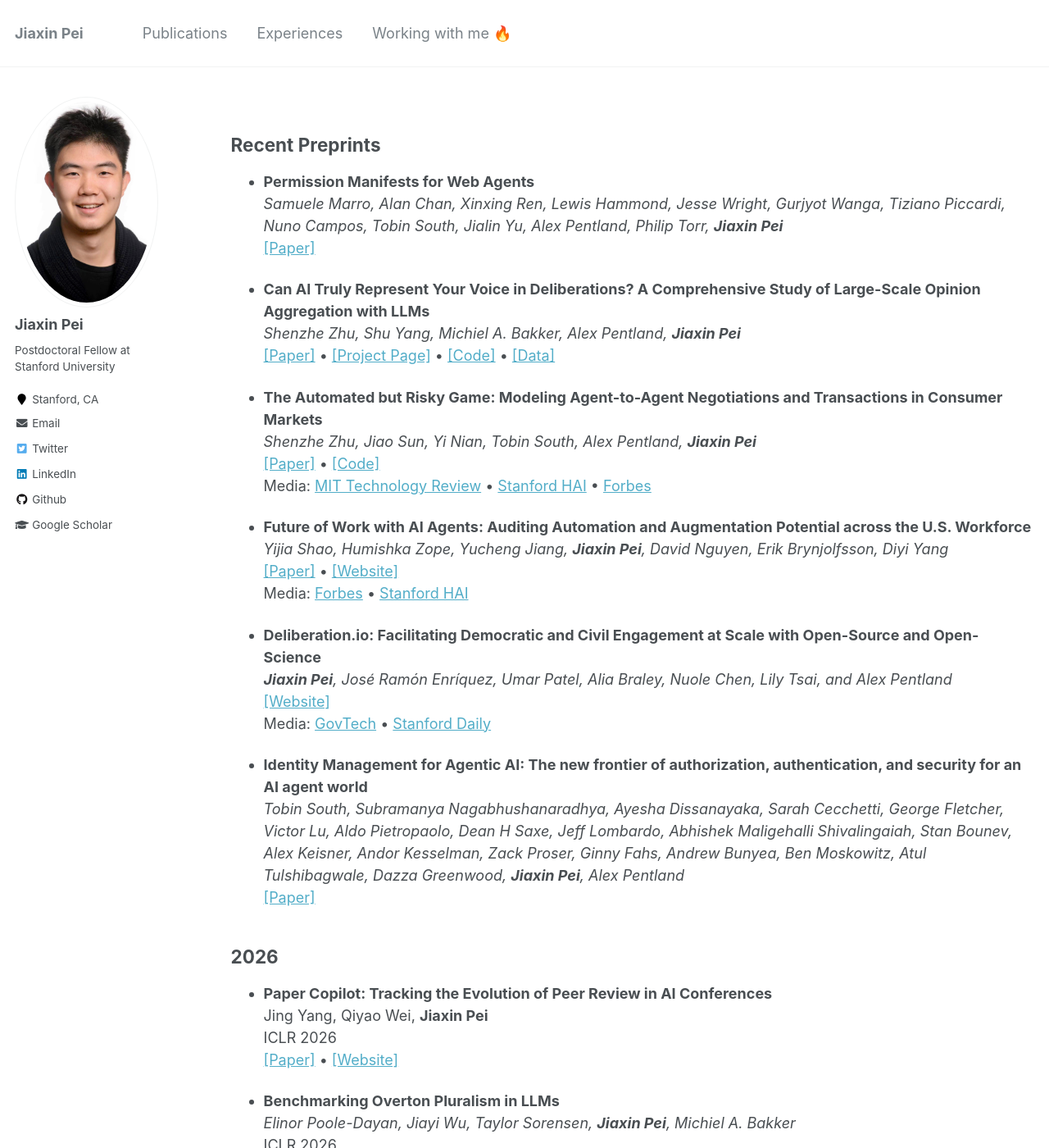
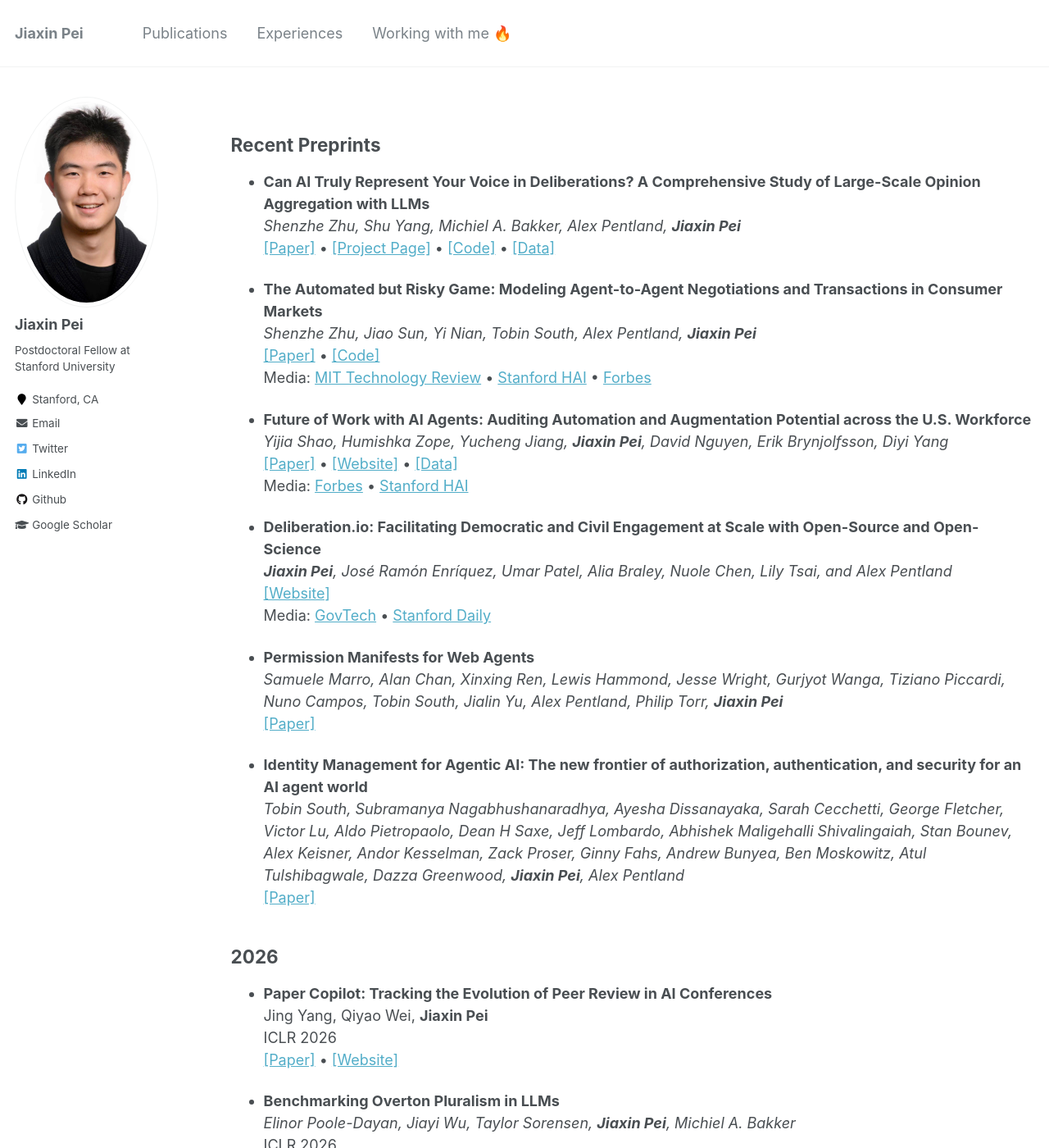
Before and after one commit to Jiaxin-Pei/Jiaxin-Pei.github.io, a Jekyll site: the page built from _pages/publications.md, in a window 1280 px wide and 1400 px high. Shown: the whole window at 82% size. Built offline with Jekyll 4.4.1, drawn with Linux system fonts in a browser that asks for light colours; some of the changed lines change nothing that is shown.

Commit message:
update pages

```diff
--- a/_pages/publications.md
+++ b/_pages/publications.md
@@ -29,10 +29,6 @@ redirect_from:
 ## Recent Preprints
 
 
-* **Permission Manifests for Web Agents**
-  *Samuele Marro, Alan Chan, Xinxing Ren, Lewis Hammond, Jesse Wright, Gurjyot Wanga, Tiziano Piccardi, Nuno Campos, Tobin South, Jialin Yu, Alex Pentland, Philip Torr, **Jiaxin Pei***
-  [[Paper]](https://arxiv.org/abs/2601.02371)
-
 * **Can AI Truly Represent Your Voice in Deliberations? A Comprehensive Study of Large-Scale Opinion Aggregation with LLMs**
   *Shenzhe Zhu, Shu Yang, Michiel A. Bakker, Alex Pentland, **Jiaxin Pei***
   [[Paper]](https://arxiv.org/abs/2510.05154) • [[Project Page]](https://shuyhere.github.io/LLMs-for-Scalable-Deliberation) • [[Code]](https://github.com/shuyhere/LLMs-for-Scalable-Deliberation) • [[Data]](https://huggingface.co/datasets/babytreecc/DeliberationBank)
@@ -44,13 +40,17 @@ redirect_from:
 
 * **Future of Work with AI Agents: Auditing Automation and Augmentation Potential across the U.S. Workforce**
   *Yijia Shao, Humishka Zope, Yucheng Jiang, **Jiaxin Pei**, David Nguyen, Erik Brynjolfsson, Diyi Yang*
-  [[Paper]](https://arxiv.org/abs/2506.06576) • [[Website]](https://futureofwork.saltlab.stanford.edu)
+  [[Paper]](https://arxiv.org/abs/2506.06576) • [[Website]](https://futureofwork.saltlab.stanford.edu) • [[Data]](https://github.com/SALT-NLP/workbank)
   Media: [Forbes](https://www.forbes.com/sites/avivalegatt/2025/06/16/ai-agents-are-set-to-transform-higher-education-heres-how/) • [Stanford HAI](https://hai.stanford.edu/news/what-workers-really-want-from-artificial-intelligence)
 
 * **Deliberation.io: Facilitating Democratic and Civil Engagement at Scale with Open-Source and Open-Science**
   ***Jiaxin Pei**, José Ramón Enríquez, Umar Patel, Alia Braley, Nuole Chen, Lily Tsai, and Alex Pentland*
   [[Website]](https://deliberation.io)
   Media: [GovTech](https://www.govtech.com/artificial-intelligence/washington-d-c-will-pilot-ai-at-public-listening-session) • [Stanford Daily](https://stanforddaily.com/2025/09/24/digital-economy-lab-launches-platform/)
+
+* **Permission Manifests for Web Agents**
+  *Samuele Marro, Alan Chan, Xinxing Ren, Lewis Hammond, Jesse Wright, Gurjyot Wanga, Tiziano Piccardi, Nuno Campos, Tobin South, Jialin Yu, Alex Pentland, Philip Torr, **Jiaxin Pei***
+  [[Paper]](https://arxiv.org/abs/2601.02371)
 
 
 * **Identity Management for Agentic AI: The new frontier of authorization, authentication, and security for an AI agent world**
@@ -75,7 +75,7 @@ redirect_from:
 * **Benchmarking Overton Pluralism in LLMs**
   *Elinor Poole-Dayan, Jiayi Wu, Taylor Sorensen, **Jiaxin Pei**, Michiel A. Bakker*
   ICLR 2026
-  [[Paper]](https://arxiv.org/abs/2512.01351)
+  [[Paper]](https://arxiv.org/abs/2512.01351) • [[Dataset]](https://huggingface.co/datasets/elinorpd/overtonbench)
 
 ## 2025
 
```
